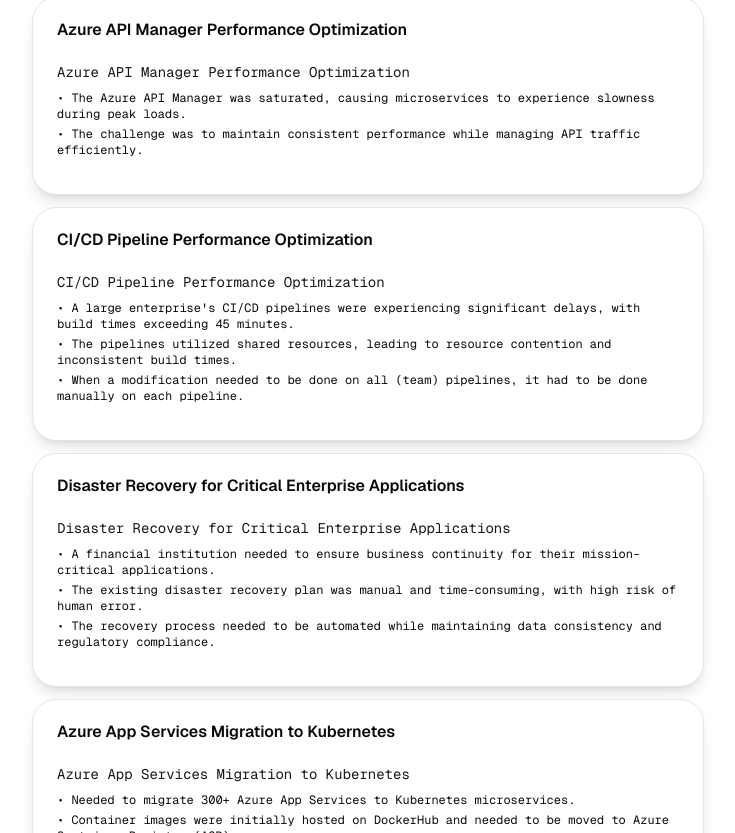
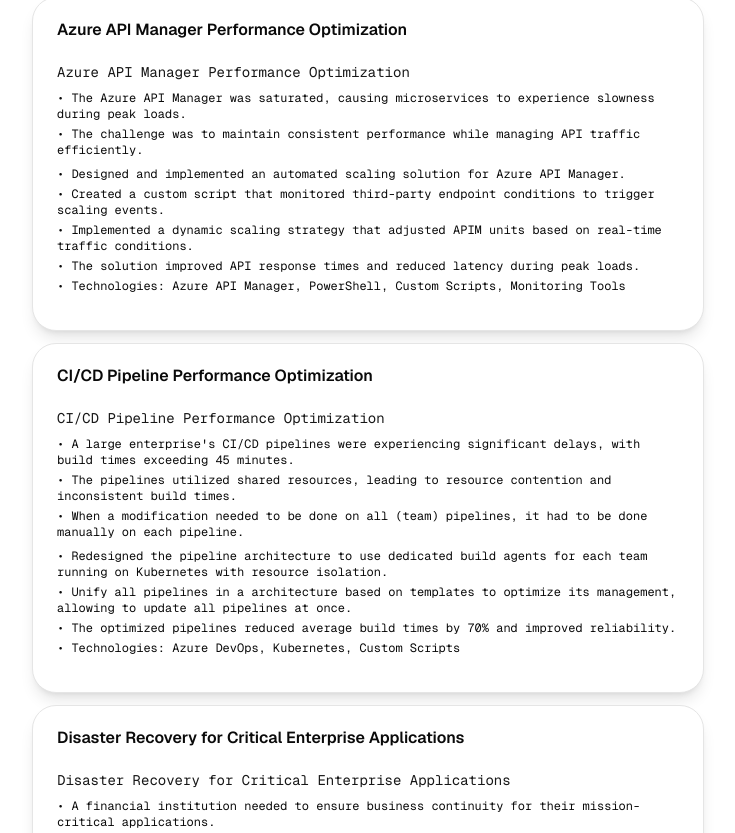
Before and after one commit to jorgepezuela/cv-portfolio, a Next.js app: page / in a window 1280 px wide. Shown: the part 1347-2180 px from the top of the page, without its empty margins (272-1007 px from the left). Built offline with nearby package versions, Linux system fonts and the light colour scheme.

Commit message:
cv-devops: Add the solution text for real problems solved section

```diff
--- a/src/app/page.tsx
+++ b/src/app/page.tsx
@@ -116,6 +116,13 @@
 										</li>
 									))}
 								</ul>
+								<ul className='mt-2'>
+									{problem.solution.map((item, index) => (
+										<li key={index} className='mb-1'>
+											• {item}
+										</li>
+									))}
+								</ul>
 							</CardContent>
 						</Card>
 					))}
```
